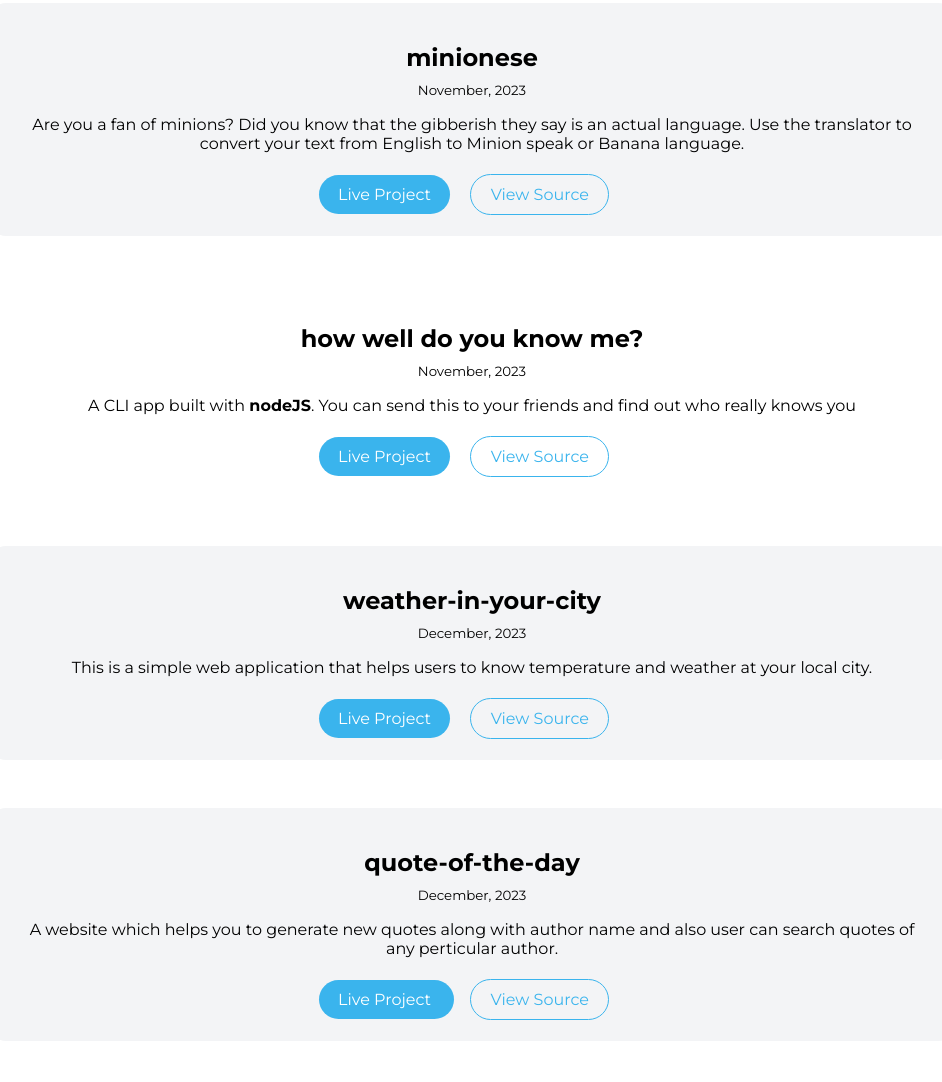
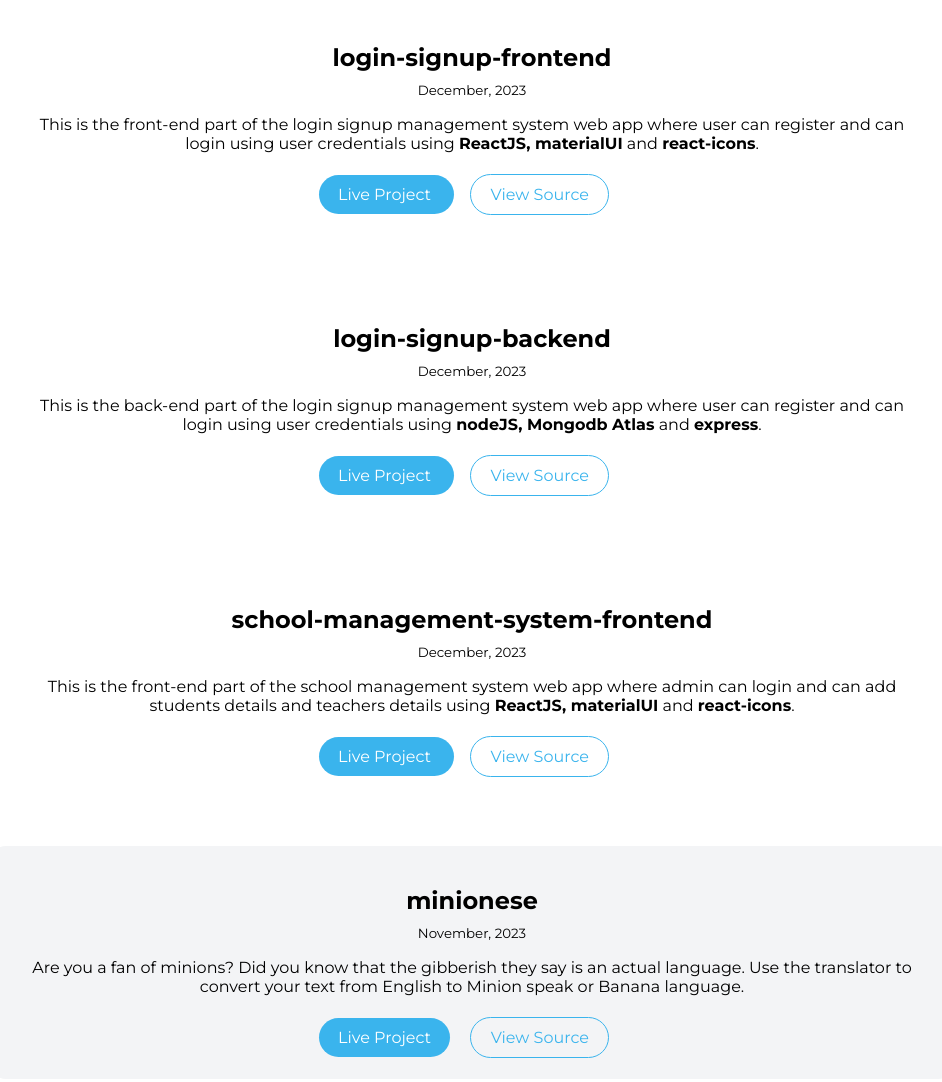
Before and after one commit to Dhee1406/Dheeraj-s_portfolio, a plain HTML site: page projects.html in a window 1280 px wide. Shown: the part 1954-3036 px from the top of the page, without its empty margins (168-1110 px from the left). Drawn offline with Linux system fonts and the light colour scheme.

Commit message:
additional projects

```diff
--- a/projects.html
+++ b/projects.html
@@ -161,6 +161,81 @@
       </li>
 
       <li>
+        <article class="showcase-list container container-center">
+          <h1>login-signup-frontend</h1>
+          <small>December, 2023</small>
+          <p>
+            This is the front-end part of the login signup management system web app
+            where user can register and can login using user credentials using
+            <strong>ReactJS, materialUI</strong> and <strong>react-icons</strong>.
+          </p>
+
+          <a
+            class="link link-primary"
+            href="https://login-signup-frontend-beta.vercel.app/"
+          >
+            Live Project
+          </a>
+          <a
+            class="link link-secondary"
+            href="https://github.com/Dhee1406/Login_Signup_frontend"
+          >
+            View Source
+          </a>
+        </article>
+      </li>
+
+      <li>
+        <article class="showcase-list container container-center">
+          <h1>login-signup-backend</h1>
+          <small>December, 2023</small>
+          <p>
+            This is the back-end part of the login signup management system web app
+            where user can register and can login using user credentials using
+            <strong>nodeJS, Mongodb Atlas</strong> and <strong>express</strong>.
+          </p>
+
+          <a
+            class="link link-primary"
+            href="https://login-signup-frontend-beta.vercel.app/"
+          >
+            Live Project
+          </a>
+          <a
+            class="link link-secondary"
+            href="https://github.com/Dhee1406/Login_Signup_Backend"
+          >
+            View Source
+          </a>
+        </article>
+      </li>
+
+      <li>
+        <article class="showcase-list container container-center">
+          <h1>school-management-system-frontend</h1>
+          <small>December, 2023</small>
+          <p>
+            This is the front-end part of the school management system web app
+            where admin can login and can add students details and teachers details using
+            <strong>ReactJS, materialUI</strong> and <strong>react-icons</strong>.
+          </p>
+
+          <a
+            class="link link-primary"
+            href="https://school-management-system-frontend-eight.vercel.app/"
+          >
+            Live Project
+          </a>
+          <a
+            class="link link-secondary"
+            href="https://github.com/Dhee1406/school_management_system_frontend"
+          >
+            View Source
+          </a>
+        </article>
+      </li>
+
+      <li>
         <article class="showcase-list container container-center ow">
           <h1>minionese</h1>
           <small>November, 2023</small>
```
